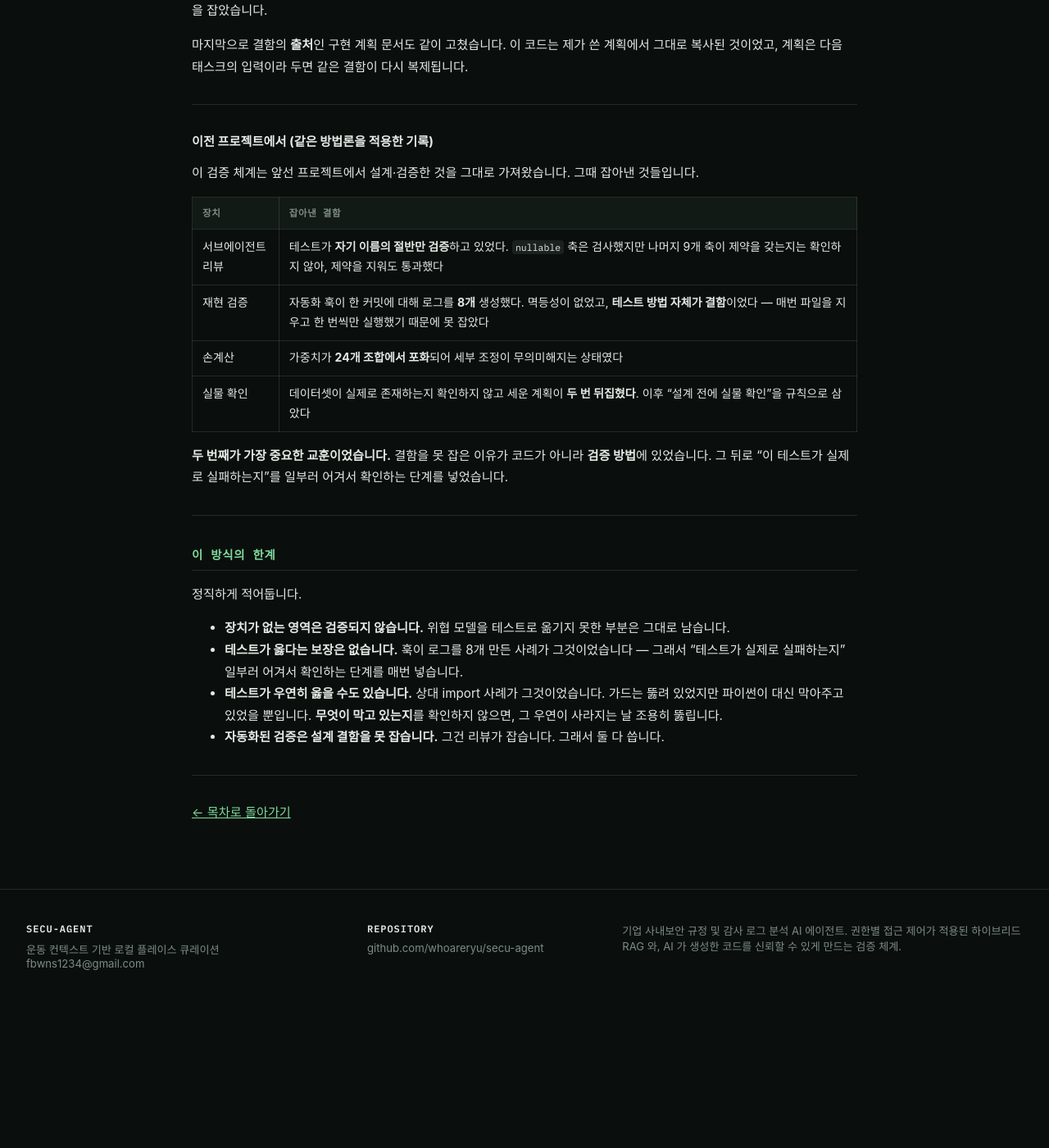
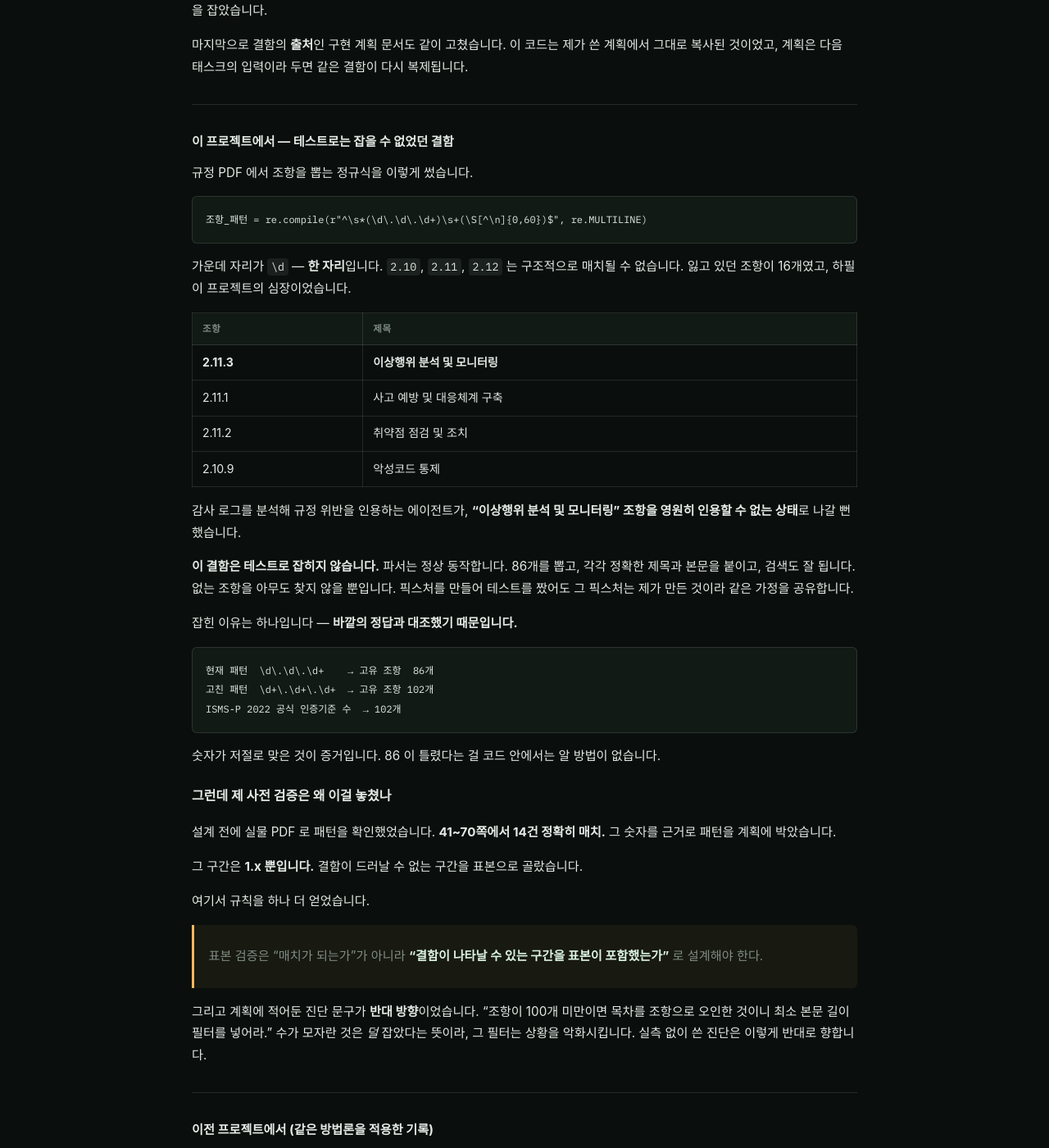
Before and after one commit to whoareryu/secu-agent, a Jekyll site: the page built from jekyll/verification.markdown, in a window 1280 px wide and 1400 px high, scrolled down 2878 px. Shown: the whole window at 82% size. Built offline with Jekyll 4.4.1, drawn with Linux system fonts in a browser that asks for light colours; some web fonts are replaced; before the commit the page ends 4101 px from its top, so only the background shows below that; some of the changed text lies outside the part shown.

Commit message:
검증 페이지에 조항 패턴 사례를 기록했다
테스트로는 잡을 수 없는 부류라 따로 적었다. 파서는 정상 동작하고 뽑은
조항마다 제목과 본문이 정확하다 — 없는 조항을 아무도 찾지 않을 뿐이다.
픽스처를 만들어 테스트를 짰어도 그 픽스처가 같은 가정을 공유한다.

잡힌 이유는 바깥의 정답과 숫자를 대조했기 때문이다. 102 라는 공식
인증기준 수에 저절로 맞은 것이 증거다.

사전 검증이 41~70쪽을 표본으로 삼아 놓친 것도 적었다. 그 구간은 1.x
뿐이라 결함이 드러날 수 없었다.

Co-Authored-By: Claude Opus 5 <noreply@anthropic.com>
Claude-Session: https://claude.ai/code/session_01GgR57p1xsXo6kZMrv7n9gX

````diff
--- a/jekyll/verification.markdown
+++ b/jekyll/verification.markdown
@@ -124,6 +124,59 @@ core/retrieve/_leak_probe.py : from ...adapters import parsing
 
 ---
 
+### 이 프로젝트에서 — 테스트로는 잡을 수 없었던 결함
+
+규정 PDF 에서 조항을 뽑는 정규식을 이렇게 썼습니다.
+
+```python
+조항_패턴 = re.compile(r"^\s*(\d\.\d\.\d+)\s+(\S[^\n]{0,60})$", re.MULTILINE)
+```
+
+가운데 자리가 `\d` — **한 자리**입니다. `2.10`, `2.11`, `2.12` 는 구조적으로 매치될 수
+없습니다. 잃고 있던 조항이 16개였고, 하필 이 프로젝트의 심장이었습니다.
+
+| 조항 | 제목 |
+|---|---|
+| **2.11.3** | **이상행위 분석 및 모니터링** |
+| 2.11.1 | 사고 예방 및 대응체계 구축 |
+| 2.11.2 | 취약점 점검 및 조치 |
+| 2.10.9 | 악성코드 통제 |
+
+감사 로그를 분석해 규정 위반을 인용하는 에이전트가, **"이상행위 분석 및 모니터링"
+조항을 영원히 인용할 수 없는 상태**로 나갈 뻔했습니다.
+
+**이 결함은 테스트로 잡히지 않습니다.** 파서는 정상 동작합니다. 86개를 뽑고, 각각
+정확한 제목과 본문을 붙이고, 검색도 잘 됩니다. 없는 조항을 아무도 찾지 않을 뿐입니다.
+픽스처를 만들어 테스트를 짰어도 그 픽스처는 제가 만든 것이라 같은 가정을 공유합니다.
+
+잡힌 이유는 하나입니다 — **바깥의 정답과 대조했기 때문입니다.**
+
+```
+현재 패턴  \d\.\d\.\d+    → 고유 조항  86개
+고친 패턴  \d+\.\d+\.\d+  → 고유 조항 102개
+ISMS-P 2022 공식 인증기준 수  → 102개
+```
+
+숫자가 저절로 맞은 것이 증거입니다. 86 이 틀렸다는 걸 코드 안에서는 알 방법이 없습니다.
+
+#### 그런데 제 사전 검증은 왜 이걸 놓쳤나
+
+설계 전에 실물 PDF 로 패턴을 확인했었습니다. **41~70쪽에서 14건 정확히 매치.** 그
+숫자를 근거로 패턴을 계획에 박았습니다.
+
+그 구간은 **1.x 뿐입니다.** 결함이 드러날 수 없는 구간을 표본으로 골랐습니다.
+
+여기서 규칙을 하나 더 얻었습니다.
+
+> 표본 검증은 "매치가 되는가"가 아니라
+> **"결함이 나타날 수 있는 구간을 표본이 포함했는가"** 로 설계해야 한다.
+
+그리고 계획에 적어둔 진단 문구가 **반대 방향**이었습니다. "조항이 100개 미만이면 목차를
+조항으로 오인한 것이니 최소 본문 길이 필터를 넣어라." 수가 모자란 것은 *덜* 잡았다는
+뜻이라, 그 필터는 상황을 악화시킵니다. 실측 없이 쓴 진단은 이렇게 반대로 향합니다.
+
+---
+
 ### 이전 프로젝트에서 (같은 방법론을 적용한 기록)
 
 이 검증 체계는 앞선 프로젝트에서 설계·검증한 것을 그대로 가져왔습니다. 그때 잡아낸 것들입니다.
@@ -147,6 +200,7 @@ core/retrieve/_leak_probe.py : from ...adapters import parsing
 - **테스트가 옳다는 보장은 없습니다.** 훅이 로그를 8개 만든 사례가 그것이었습니다 — 그래서 "테스트가 실제로 실패하는지" 일부러 어겨서 확인하는 단계를 매번 넣습니다.
 - **테스트가 우연히 옳을 수도 있습니다.** 상대 import 사례가 그것이었습니다. 가드는 뚫려 있었지만 파이썬이 대신 막아주고 있었을 뿐입니다. **무엇이 막고 있는지**를 확인하지 않으면, 그 우연이 사라지는 날 조용히 뚫립니다.
 - **자동화된 검증은 설계 결함을 못 잡습니다.** 그건 리뷰가 잡습니다. 그래서 둘 다 씁니다.
+- **테스트도 리뷰도 못 잡는 결함이 있습니다.** 조항 패턴 사례가 그것입니다 — 코드는 정상 동작하고, 빠진 것을 아무도 요청하지 않습니다. 이 부류는 **바깥의 정답과 숫자를 대조**해야만 드러납니다. 그래서 가능한 곳마다 외부 기준값(공식 인증기준 수, 원본 쪽수, 로그 줄 수)을 확인합니다.
 
 ---
 
````
